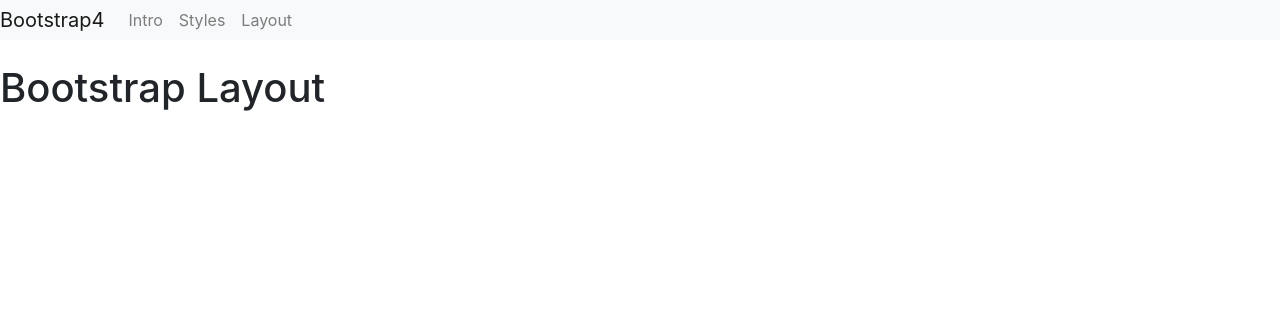
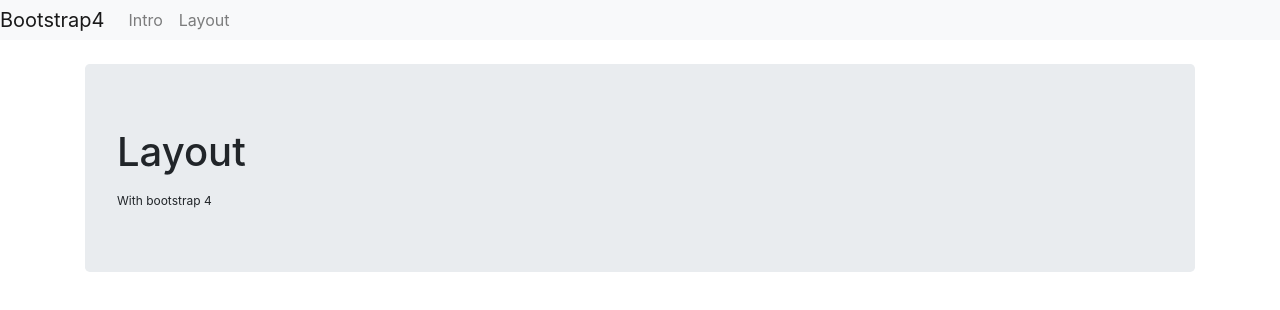
Before and after one commit to gsoulavy/react_typescript_bootstrap4, a React app: page /layout in a window 1280 px wide. Shown: the top 310 px of the page. Built offline with nearby package versions, Linux system fonts and the light colour scheme.

Commit message:
Complete col implementation

```diff
--- a/src/components/App.tsx
+++ b/src/components/App.tsx
@@ -1,7 +1,7 @@
 import * as React from "react";
 import { BrowserRouter as Router, Link, Route } from "react-router-dom";
-import Jumbotron from "./styles/Jumbotron";
-import Intro from "./Intro";
+import IntroPage from "./IntroPage";
+import LayoutPage from "./LayoutPage";;
 const { Component } = React;
 
 class App extends Component<{}, {}> {
@@ -16,19 +16,12 @@
                                 <Link className="nav-link" to="/">Intro</Link>
                             </li>
                             <li className="nav-item">
-                                <Link className="nav-link" to="/styles">Styles</Link>
-                            </li>
-                            <li className="nav-item">
-                            <Link className="nav-link" to={`/layout`}>Layout</Link>
+                                <Link className="nav-link" to="/layout">Layout</Link>
                             </li>
                         </ul>
                     </nav>
-                    <Route exact path="/" component={Intro}/>
-                    <Route path="/styles" component={Jumbotron} />
-                    <Route path="/layout" render={() => (
-                        <h1>Bootstrap Layout</h1>
-                    )}/>
-
+                    <Route exact path="/" component={IntroPage}/>
+                    <Route path="/layout" component={LayoutPage} />
                 </div>
             </Router>
         );
--- a/src/components/Intro.tsx
+++ /dev/null
@@ -1,12 +0,0 @@
-import * as React from "react";
-import Container from "./bootstrap/layout/Container";
-
-const Intro: React.StatelessComponent<{}> = () => {
-    return (
-        <Container>
-            <h1>Bootstrap 4 components with React and Typescript</h1>
-        </Container>
-    );
-};
-
-export default Intro;
--- /dev/null
+++ b/src/components/IntroPage.tsx
@@ -0,0 +1,15 @@
+import * as React from "react";
+import Container from "./bootstrap/layout/Container";
+import Jumbotron from "./bootstrap/layout/Jumbotron";
+
+const IntroPage: React.StatelessComponent<{}> = () => {
+    return (
+        <Container>
+            <Jumbotron>
+                <h1>Bootstrap 4 components with React and Typescript</h1>
+            </Jumbotron>
+        </Container>
+    );
+};
+
+export default IntroPage;
--- /dev/null
+++ b/src/components/LayoutPage.tsx
@@ -0,0 +1,18 @@
+import * as React from "react";
+import Container from "./bootstrap/layout/Container";
+import Jumbotron from "./bootstrap/layout/Jumbotron";
+
+const LayoutPage: React.StatelessComponent<{}> = () => {
+    return (
+        <div>
+            <Container applyClass="">
+                <Jumbotron>
+                    <h1>Layout</h1>
+                    <sub>With bootstrap 4</sub>
+                </Jumbotron>
+            </Container>
+        </div>
+    );
+};
+
+export default LayoutPage;
--- a/src/components/bootstrap/layout/Col.tsx
+++ b/src/components/bootstrap/layout/Col.tsx
@@ -36,7 +36,7 @@
     }
 
     if (!!prop.lg) {
-        classResult += ` ${buildClassAttribute("ls", prop.lg)}`;
+        classResult += ` ${buildClassAttribute("lg", prop.lg)}`;
     }
 
     if (!!prop.xl) {
--- a/src/components/bootstrap/Jumbotron.tsx
+++ b/src/components/bootstrap/layout/Jumbotron.tsx
@@ -1,6 +1,6 @@
 import * as React from "react";
-import * as helper from "./helpers/StatelessHelper";
-import { default as Props } from "./interfaces/IComponentProps";
+import * as helper from "./../helpers/StatelessHelper";
+import { default as Props } from "./../interfaces/IComponentProps";
 
 const Jumbotron: React.StatelessComponent<Props> = (prop) => {
     return (
--- a/src/components/styles/Jumbotron.tsx
+++ /dev/null
@@ -1,18 +0,0 @@
-import * as React from "react";
-import Container from "./../bootstrap/layout/Container";
-import Jumbotron from "./../bootstrap/Jumbotron";
-
-const Styles: React.StatelessComponent<{}> = () => {
-    return (
-        <div>
-            <Container applyClass="">
-                <Jumbotron>
-                    <h1>React App on TypeScript</h1>
-                    <sub>with Bootstrap4 and font-awesome managed by Yarn!</sub>
-                </Jumbotron>
-            </Container>
-        </div>
-    );
-}
-
-export default Styles;
```
Also changed, not shown: src/components/bootstrap/Bootstrap.ts (+10 -10 lines), 2 other files (tests, documents, lock files or other folders).
